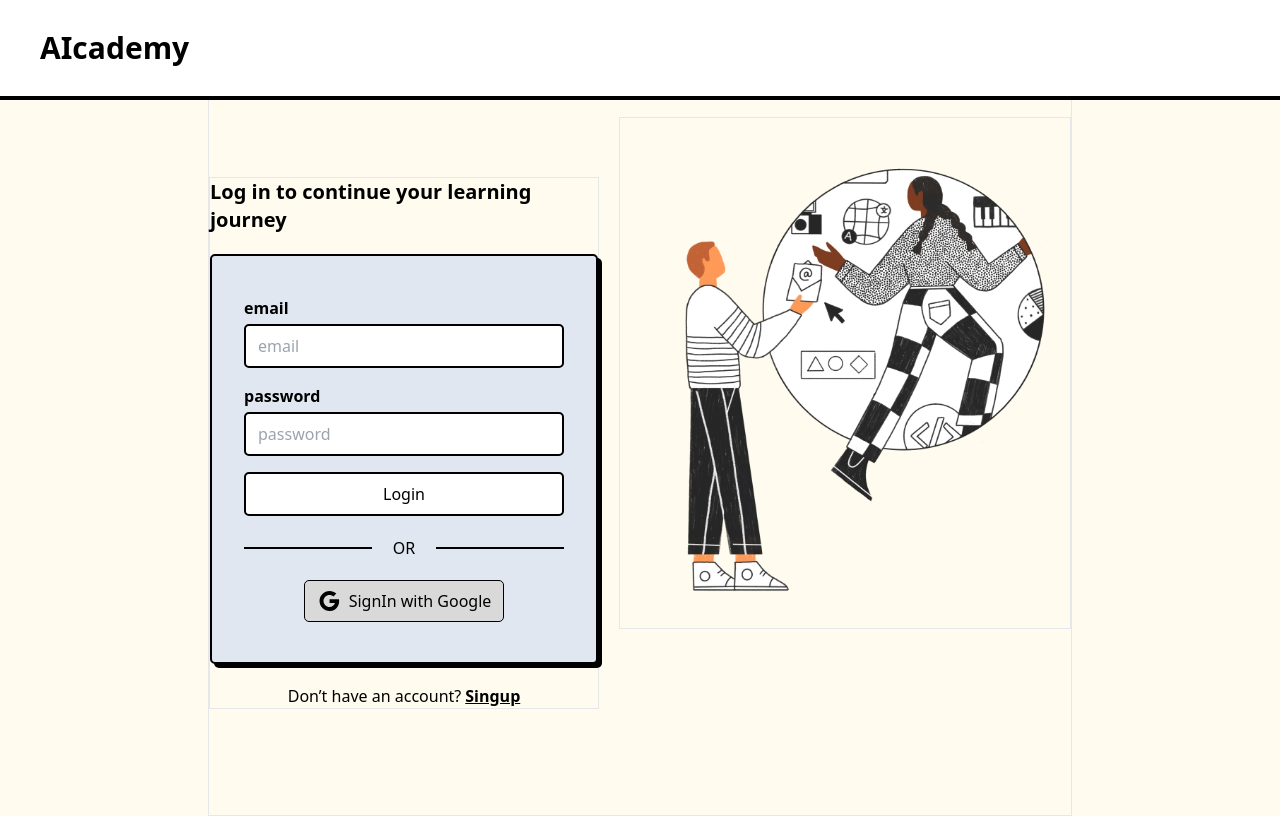
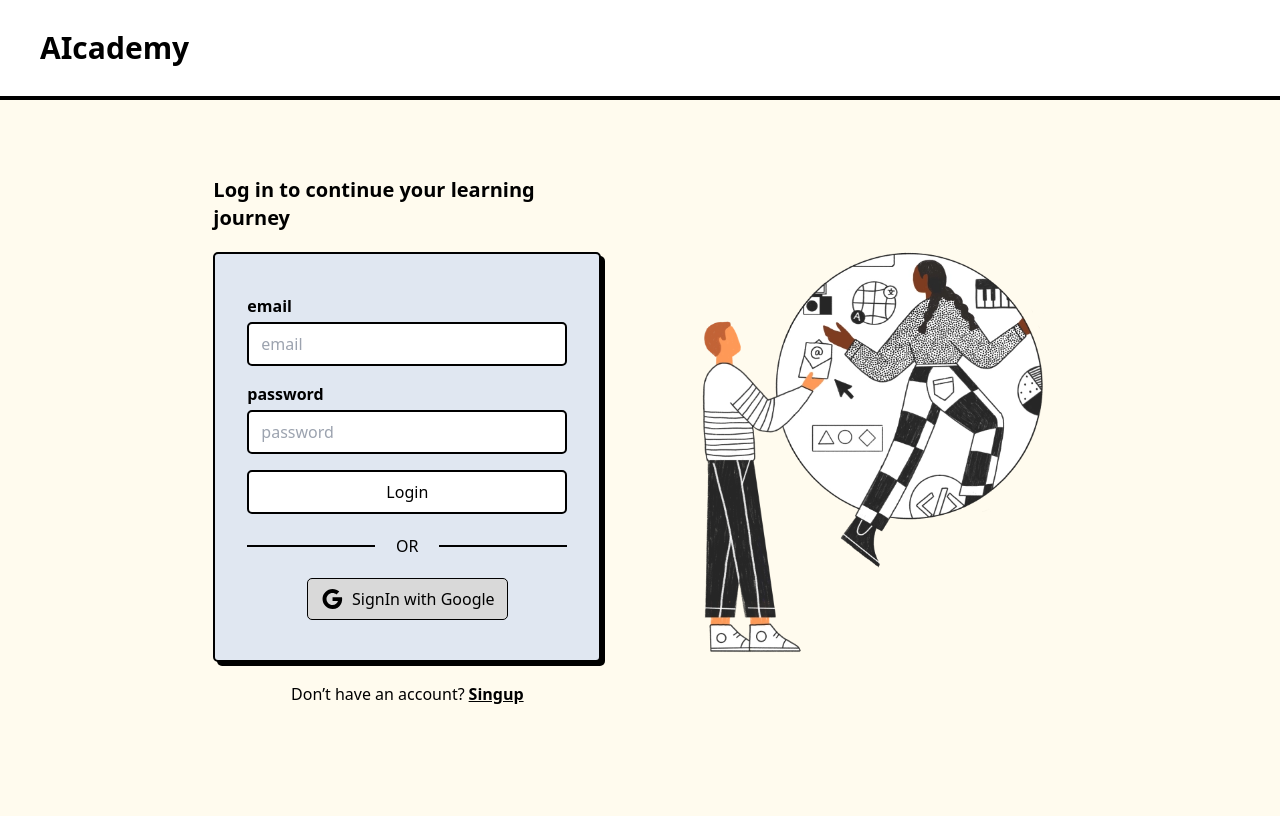
Before and after one commit to abhiram-ar/aicademy-fontend, a React (Vite) app: page /login in a window 1280 px wide. Built offline with nearby package versions, Linux system fonts and the light colour scheme.

Commit message:
login layout fix

```diff
--- a/src/pages/LoginPage.tsx
+++ b/src/pages/LoginPage.tsx
@@ -43,8 +43,8 @@ const LoginPage = () => {
             <NavbarOnlyLogo />
             <BodyBlock>
                 <Toaster />
-                <div className="mx-2 flex-col min-h-fit h-[90vh] lg:mx-52 lg:flex lg:flex-row justify-center items-baseline border gap-5">
-                    <div className="m-auto mt-20 w-fit border  ">
+            <div className="w-full lg:w-2/3  mx-auto flex-col min-h-fit h-[90vh] lg:flex lg:flex-row justify-between items-center gap-10">
+                    <div className="m-auto mt-20 w-fit">
                         <h2 className="text-xl font-bold mb-5">
                             Log in to continue your learning journey
                         </h2>
@@ -60,7 +60,7 @@ const LoginPage = () => {
                         </p>
                     </div>
 
-                    <div className="w-full flex justify-center items-center border mt-5 ">
+                    <div className="w-full flex justify-center items-center -mt-5">
                         <img src={loginArt} alt="login Art peice" />
                     </div>
                 </div>
```
